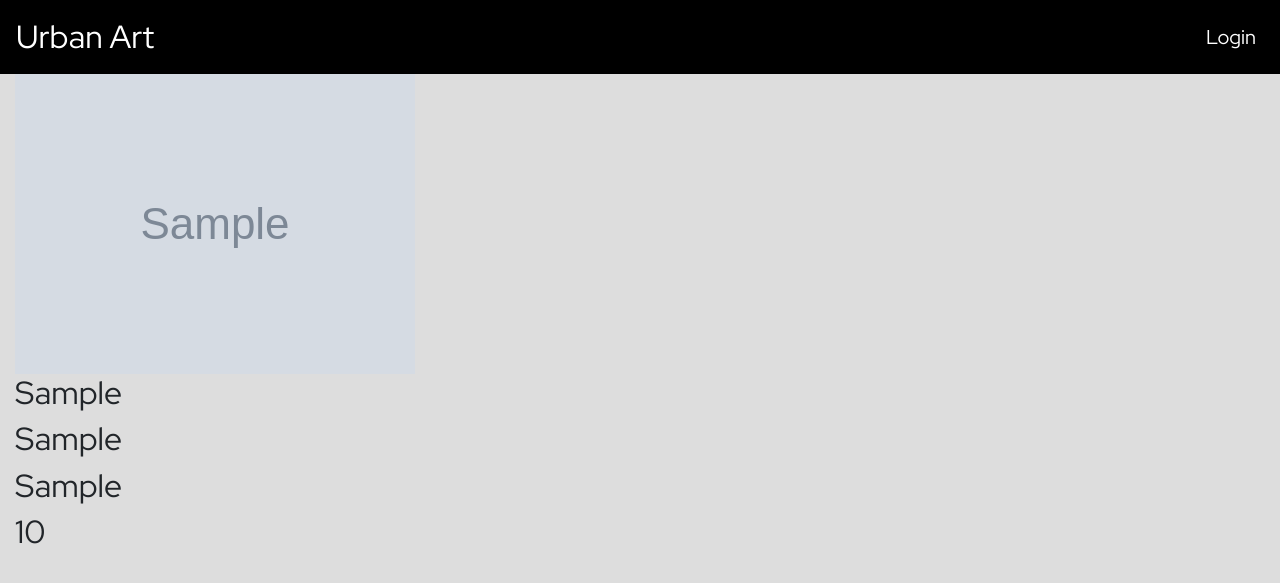
After one commit to mohitPassan/Urban-Art, a Django app: page /index/painting/1 in a window 1280 px wide. The commit adds this page. Shown: the top 583 px of the page. Run offline with Django 3.2, Linux system fonts and the light colour scheme; tables that the repository leaves empty hold one stand-in row (values such as "Sample post"); grey boxes marked "Sample" are stand-in pictures; some libraries are stand-ins or nearby versions.

Commit message:
Added page for painting

```diff
--- a/main/urls.py
+++ b/main/urls.py
@@ -5,6 +5,7 @@ from main import views
 
 urlpatterns = [
     path('', views.Index.as_view(), name = 'paintings'),
+    path('painting/<int:pk>', views.Painting.as_view(), name = 'view-painting'),
     path('profile/<int:pk>', login_required(views.Profile.as_view()), name = 'view-profile'),
     path('artists', login_required(views.Artists.as_view()), name = 'artists'),
     path('artists/<int:artist_id>/add-painting', login_required(views.AddPainting.as_view()), name = 'add-painting')
--- a/main/views.py
+++ b/main/views.py
@@ -41,3 +41,7 @@ class AddPainting(CreateView):
         newPainting.save()
 
         return HttpResponseRedirect(self.get_success_url())
+
+class Painting(DetailView):
+    model = models.Painting
+    template_name = 'main/painting.html'
--- a/templates/main/components/painting-card.html
+++ b/templates/main/components/painting-card.html
@@ -1,5 +1,5 @@
 <div class="card rounded-0 painting">
-    <img src="{{ painting.photo }}" class="card-img-top" alt="...">
+    <a href="{% url 'view-painting' painting.id %}"><img src="{{ painting.photo }}" class="card-img-top" alt="..."></a>
     <div class="content">
         <div class="display-4">{{ painting.name }}</div >
         <a href="{% url 'view-profile' painting.artist.id %}"><h5>Artist: {{ painting.artist.profile.username }}</h5></a>
@@ -7,5 +7,8 @@
         <h5>Medium: {{ painting.medium }}</h5>
         <h5>Size: {{ painting.size }}</h5>
         <h5>Price: Rs. {{ painting.price }}</h5>
+        <button class="btn btn-outline-light">
+            Buy
+        </button>
     </div>
 </div>
--- a/templates/main/index.html
+++ b/templates/main/index.html
@@ -39,7 +39,7 @@
 
     <div class="card-columns">
         {% for painting in painting_list %}
-        {% include 'main/components/painting-card.html' %}
+            {% include 'main/components/painting-card.html' %}
         {% endfor%}
     </div>
 
--- a/templates/main/layouts/base.html
+++ b/templates/main/layouts/base.html
@@ -57,7 +57,7 @@
                         <div class="dropdown-menu dropdown-menu-right">
                             {% if request.user.artist is NULL  %}
                                 <a class="dropdown-item" href="#">Cart</a>
-                                <a class="dropdown-item" href="{% url 'view-profile' request.user.id %}">Profile</a>
+                                <a class="dropdown-item" href="{% url 'view-profile' user.id %}">Profile</a>
                                 <!-- <a class="dropdown-item" href="#">My paintings</a> -->
                             {% else %}
                                 <a class="dropdown-item" href="#">Cart</a>
--- /dev/null
+++ b/templates/main/painting.html
@@ -0,0 +1,9 @@
+{% extends 'main/layouts/base.html' %}
+
+{% block content %}
+    <img src="{{ painting.photo }}" alt="">
+    <h2>{{ painting.size }}</h2>
+    <h2>{{ painting.style }}</h2>
+    <h2>{{ painting.medium }}</h2>
+    <h2>{{ painting.price }}</h2>
+{% endblock %}
```
Also changed, not shown: static/main/CSS/style.css (+16 -0 lines).
